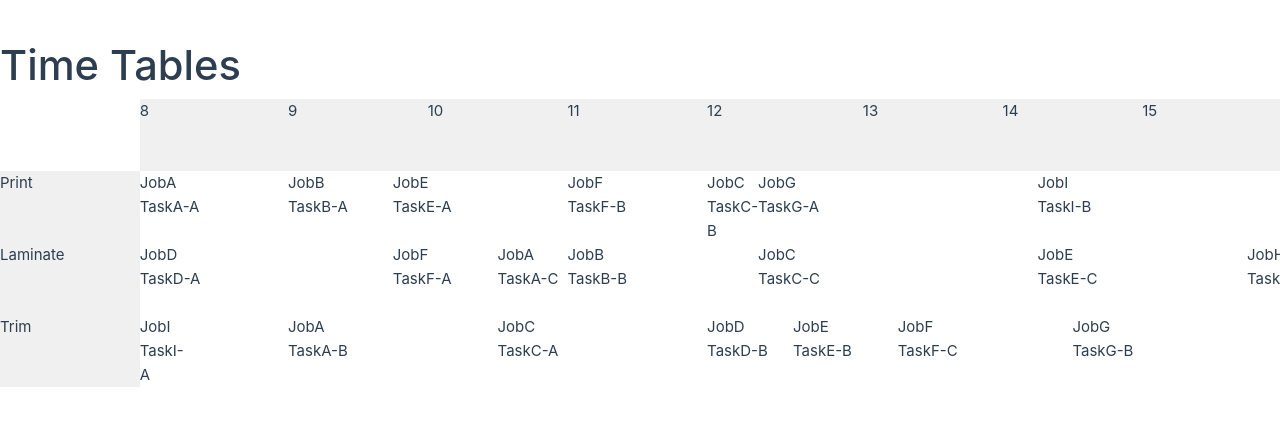
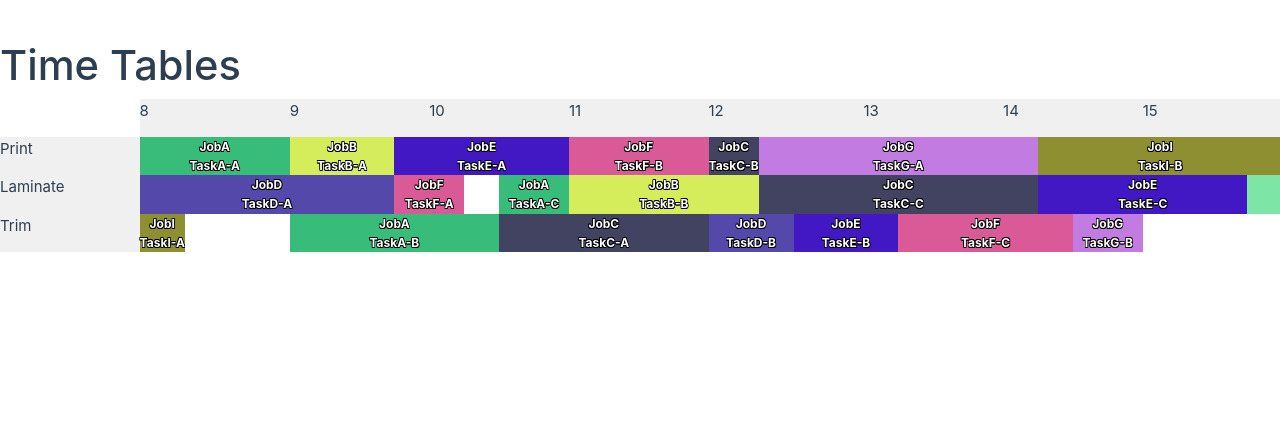
Before and after one commit to tv1ster/vue-table, a Vue app: page / in a window 1280 px wide. Shown: the top 426 px of the page. Built offline with nearby package versions, Linux system fonts and the light colour scheme.

Commit message:
Add colors separation

```diff
--- a/src/components/TimeTables.vue
+++ b/src/components/TimeTables.vue
@@ -50,10 +50,11 @@ console.log('### jobsStore.hoursQuantity', jobsStore.hoursQuantity)
             :style="{
               'grid-column': `${(occupiedSlot.startTime - jobsStore.timeLines.from + 1) * 4 + 1} / span ${occupiedSlot.duration * 4}`,
               'grid-row': index + 2,
+              'background-color': occupiedSlot.color,
             }"
           >
-            <div>{{ occupiedSlot.jobId }}</div>
-            <div>{{ occupiedSlot.taskId }}</div>
+            <div class="task-job">{{ occupiedSlot.jobId }}</div>
+            <div class="task-name">{{ occupiedSlot.taskId }}</div>
           </div>
         </template>
       </div>
@@ -77,7 +78,24 @@ console.log('### jobsStore.hoursQuantity', jobsStore.hoursQuantity)
   width: v-bind(jobsStore.hoursQuantity * 150 + 20 + 'px');
 }
 .table-header-column,
-.table-header-row{
+.table-header-row {
   background-color: #f0f0f0;
 }
+.task-job,
+.task-name {
+  font-size: 0.8em;
+  font-weight: 700;
+  text-align: center;
+  white-space: nowrap;
+  color: white;
+  text-shadow:
+    0.05em 0 black,
+    0 0.05em black,
+    -0.05em 0 black,
+    0 -0.05em black,
+    -0.05em -0.05em black,
+    -0.05em 0.05em black,
+    0.05em -0.05em black,
+    0.05em 0.05em black;
+}
 </style>
--- a/src/stores/jobs.ts
+++ b/src/stores/jobs.ts
@@ -69,6 +69,7 @@ export function fillMachinesTimeTables(availableMachines: readonly AvailableMach
   return jobs.reduce((machines, job) => {
     let prevTaskEndTime = 0;
     const newMachines: MachineTimeTable[] = [...machines];
+    const color = getRandomColor();
     job.tasks.forEach(task => {
       let changed = false;
       const machine = machines.find(machine => machine.type === task.taskName);
@@ -105,6 +106,7 @@ export function fillMachinesTimeTables(availableMachines: readonly AvailableMach
                 duration: task.taskDuration,
                 jobId: job.jobId,
                 taskId: task.taskId,
+                color,
               },
             ],
           };
@@ -120,3 +122,7 @@ export function fillMachinesTimeTables(availableMachines: readonly AvailableMach
     return newMachines;
   }, emptyMachines);
 }
+
+const getRandomColor = (): string => {
+  return '#' + (Math.random() * 0xfffff * 1000000).toString(16).slice(0, 6);
+};
--- a/src/stores/types.ts
+++ b/src/stores/types.ts
@@ -29,6 +29,7 @@ export type AvailableTimeSlots = TimeSlot;
 export type OccupiedSlot = Readonly<{
   jobId: string;
   taskId: string;
+  color: string;
 }> & TimeSlot;
 
 export type MachineTimeTable = Readonly<{
```
